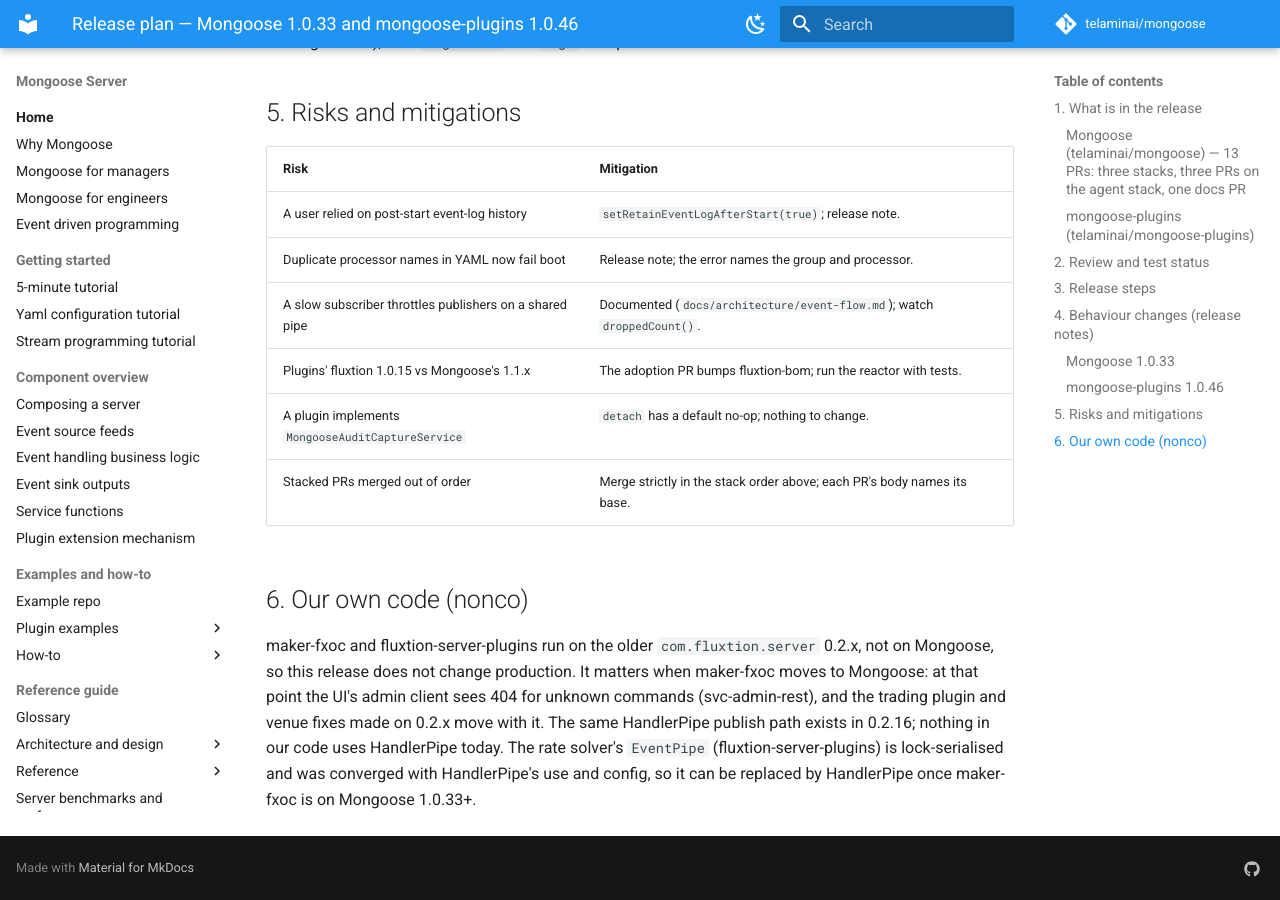
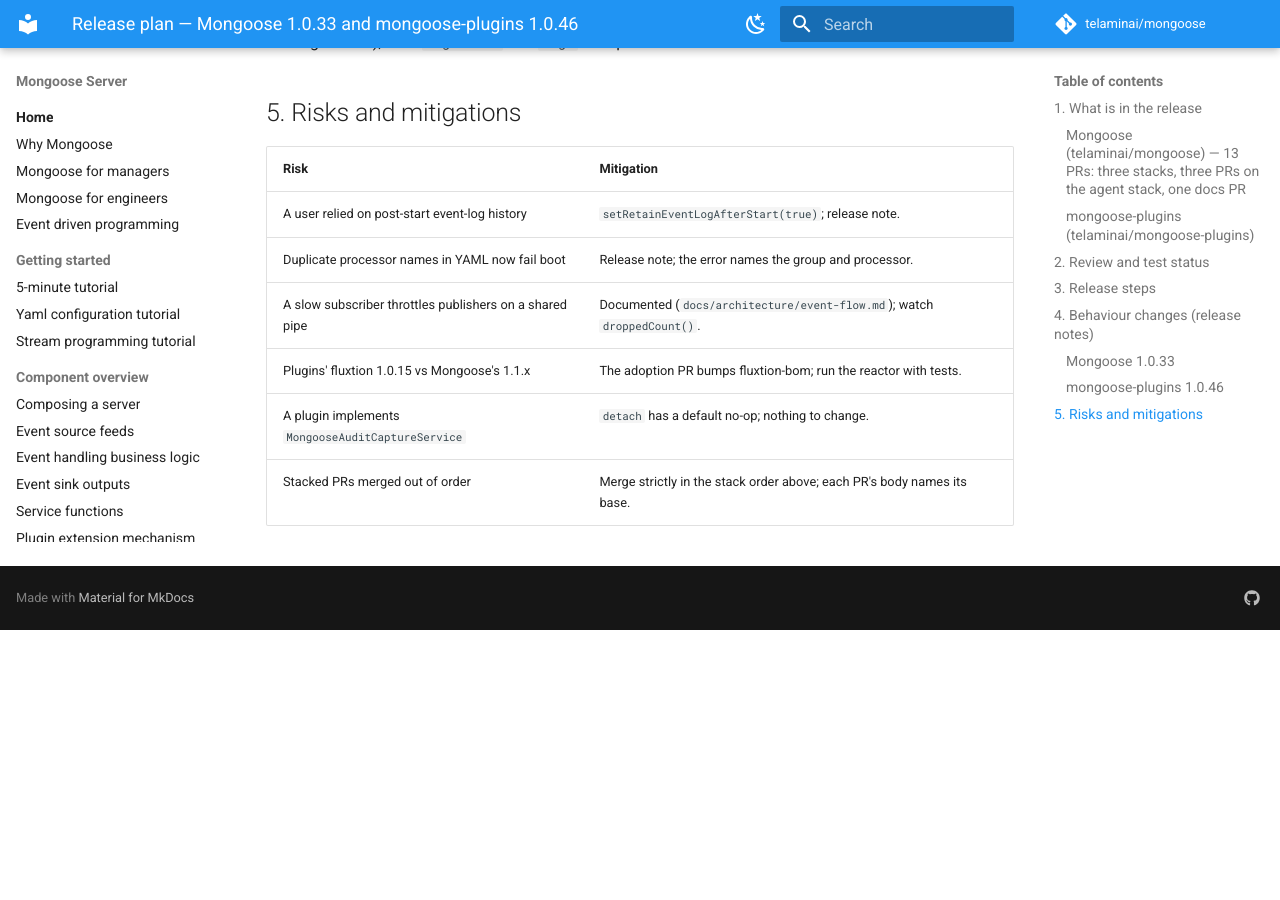
Before and after one commit to telaminai/mongoose, an MkDocs documentation site: the page built from docs/release/release-plan-1.0.33.md, in a window 1280 px wide and 900 px high, scrolled down 5854 px. Built offline with MkDocs 1.6.1 and Material for MkDocs 9.7.7, drawn with Linux system fonts in a browser that asks for light colours; comment, search, counter and statistics services are not loaded; after the commit the page ends 6484 px from its top, so only the background shows below that; some of the changed text lies outside the part shown.

Commit message:
docs: neutral wording in the 1.0.33 release plan
Drops a section about downstream client code that does not belong in a
public release plan, and the cross-reference to it. The PDF is regenerated
from the markdown with docs/release/render_release_plan.py.

Co-Authored-By: Claude Opus 5.5 (1M context) <noreply@anthropic.com>

```diff
--- a/docs/release/release-plan-1.0.33.md
+++ b/docs/release/release-plan-1.0.33.md
@@ -35,8 +35,7 @@ Integration commits (on `integration/next-release`; to land as one follow-up PR
 - **#65 × #74**: at server stop `stopAll` forgets each instance before ending its capture, since #74's stop refuses a
   closed group.
 
-All open issues found by the reviews are fixed. Not covered: the HandlerPipe-based rate-solver `EventPipe` replacement
-(maker-fxoc side, §6).
+All open issues found by the reviews are fixed. Not covered: downstream client code that has not yet moved to Mongoose.
 
 ### mongoose-plugins (telaminai/mongoose-plugins)
 
@@ -170,12 +169,3 @@ The control-plane changes of PR #76 are not part of 1.0.33. Several of them supe
 | Plugins' fluxtion 1.0.15 vs Mongoose's 1.1.x | The adoption PR bumps fluxtion-bom; run the reactor with tests. |
 | A plugin implements `MongooseAuditCaptureService` | `detach` has a default no-op; nothing to change. |
 | Stacked PRs merged out of order | Merge strictly in the stack order above; each PR's body names its base. |
-
-## 6. Our own code (nonco)
-
-maker-fxoc and fluxtion-server-plugins run on the older `com.fluxtion.server` 0.2.x, not on Mongoose, so this
-release does not change production. It matters when maker-fxoc moves to Mongoose: at that point the UI's admin
-client sees 404 for unknown commands (svc-admin-rest), and the trading plugin and venue fixes made on 0.2.x move with
-it. The same HandlerPipe publish path exists in 0.2.16; nothing in our code uses HandlerPipe today. The rate
-solver's `EventPipe` (fluxtion-server-plugins) is lock-serialised and was converged with HandlerPipe's use and
-config, so it can be replaced by HandlerPipe once maker-fxoc is on Mongoose 1.0.33+.
```
Also changed, not shown: 1 other file.
